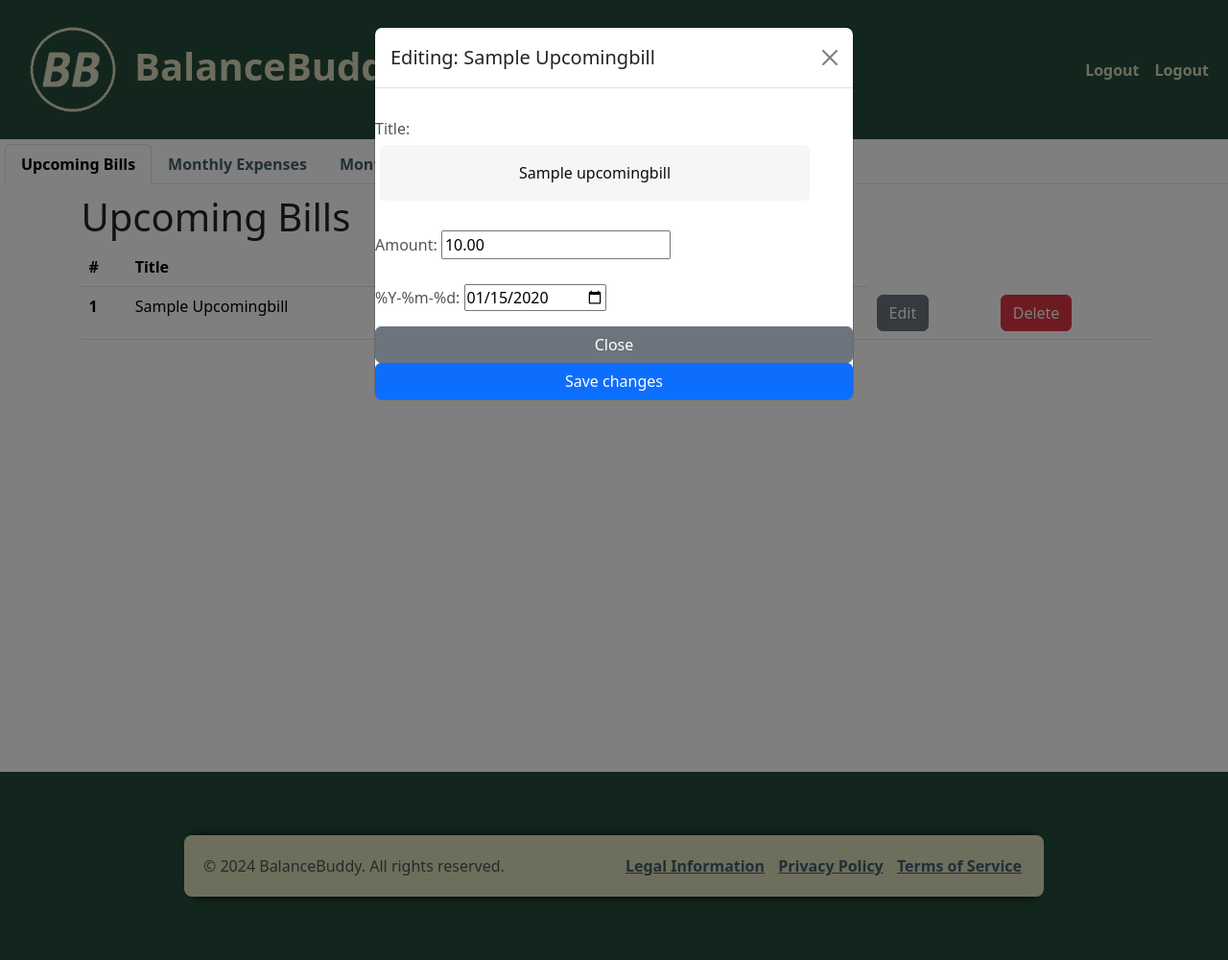
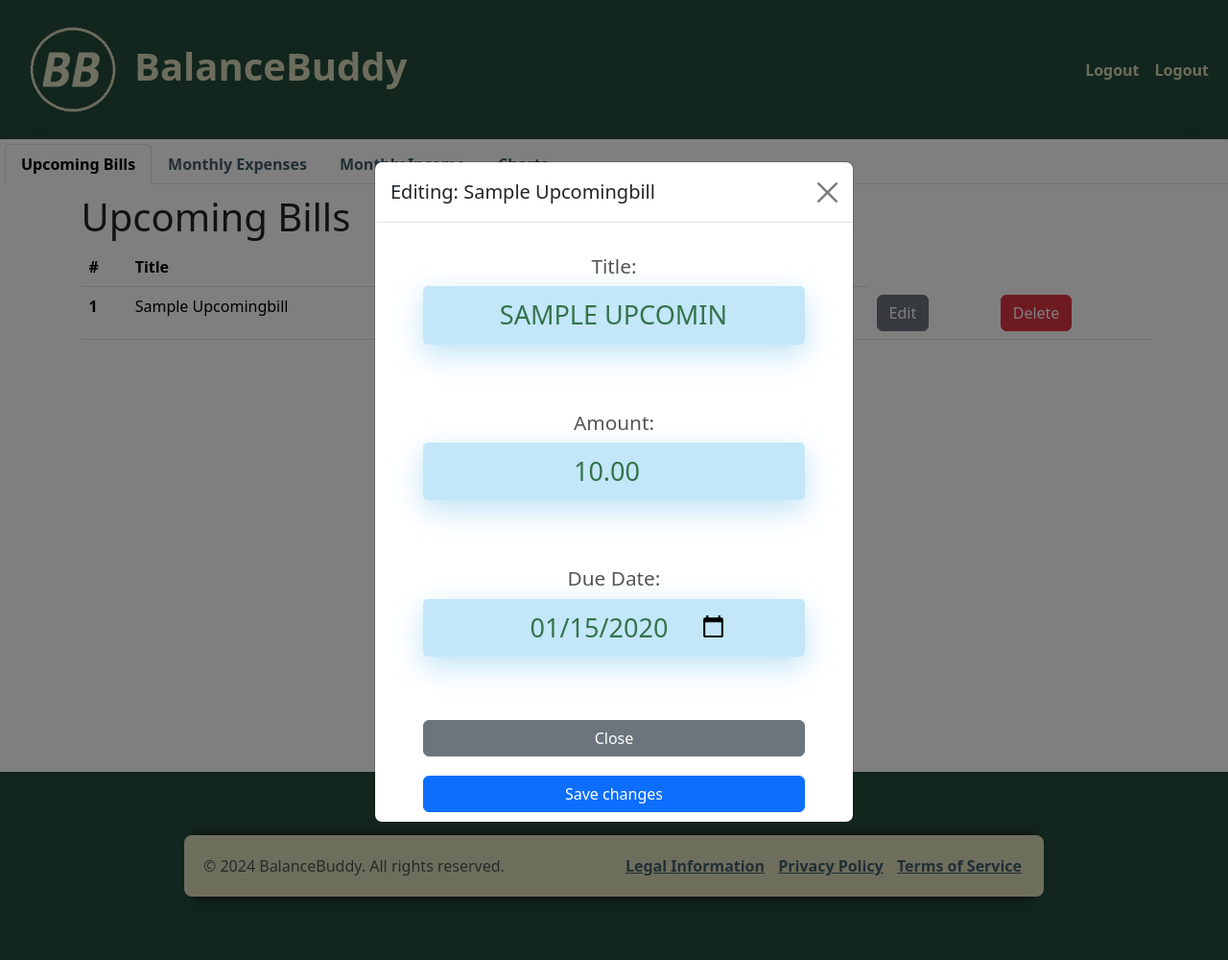
Before and after one commit to douglas86/january-hackathon-team8, a Django app: page / in a window 1280 px wide, after a click on "Edit". Shown: the whole page at 96% size. Run offline with Django 5.2, Linux system fonts and the light colour scheme; a user stored in the database is signed in; tables that the repository leaves empty hold one stand-in row (values such as "Sample post"); some libraries are stand-ins or nearby versions.

Commit message:
Style: add css to style the bill form modal and add label to forms.py for due date

```diff
--- a/dashboard/forms.py
+++ b/dashboard/forms.py
@@ -7,3 +7,7 @@
         model = UpcomingBill
         fields = ['title', 'amount', 'due_date']
         widgets = {'due_date': forms.DateInput(attrs={'type': 'date'})}
+
+        labels = {
+            'due_date': 'Due Date:',
+        }
--- a/static/css/styles.css
+++ b/static/css/styles.css
@@ -510,3 +510,42 @@
 .text-grey:hover {
     color: #fa6e06;
 }
+
+/* bill form modal */
+
+.bill_form {
+    margin-top: 140px;
+    -webkit-border-radius: 10px 10px 10px 10px;
+    border-radius: 10px 10px 10px 10px;
+    -webkit-box-shadow: 0 30px 60px 0 rgba(0, 0, 0, 0.3);
+    box-shadow: 0 30px 60px 0 rgba(0, 0, 0, 0.3);
+    text-align: center;
+    font-size: 1.3em;
+}
+
+.bill_form button {
+    margin: 10px 10% 10px 10%;
+}
+
+.bill_form input {
+    background-color: #56bbed5a;
+    border: none;
+    color: rgb(53, 115, 77);
+    padding: 10px 80px;
+    font-size: 1.3em;
+    width: 80%;
+    text-align: center;
+    text-decoration: none;
+    display: inline-block;
+    text-transform: uppercase;
+    -webkit-box-shadow: 0 10px 30px 0 rgba(95, 186, 233, 0.4);
+    box-shadow: 0 10px 30px 0 rgba(95, 186, 233, 0.4);
+    -webkit-border-radius: 5px 5px 5px 5px;
+    border-radius: 5px 5px 5px 5px;
+    margin: 5px 10% 40px 10%;
+    -webkit-transition: all 0.3s ease-in-out;
+    -moz-transition: all 0.3s ease-in-out;
+    -ms-transition: all 0.3s ease-in-out;
+    -o-transition: all 0.3s ease-in-out;
+    transition: all 0.3s ease-in-out;
+}
--- a/templates/dashboard/index.html
+++ b/templates/dashboard/index.html
@@ -61,7 +61,7 @@
                 </tr>
 
                 <!-- Modal -->
-                <div class="modal fade" id="modal-{{ bill.id }}" tabindex="-1" role="dialog"
+                <div class="modal fade bill_form" id="modal-{{ bill.id }}" tabindex="-1" role="dialog"
                      aria-labelledby="editModalLabel"
                      aria-hidden="true">
                     <div class="modal-dialog" role="document">
@@ -70,7 +70,7 @@
                                 <h5 class="modal-title fs-5" id="exampleModalLabel">Editing: {{ bill.title|title }}</h5>
                                 <button type="button" class="btn-close" data-bs-dismiss="modal" aria-label="Close"></button>
                             </div>
-                            <form method="post" id="bill_form" action="{% url 'edit_model' bill.id %}">
+                            <form method="post"  action="{% url 'edit_model' bill.id %}">
                                 {% csrf_token %}
                                 {{ f.as_p }}
                                 <button type="button" class="btn btn-secondary" data-bs-dismiss="modal">Close
```
